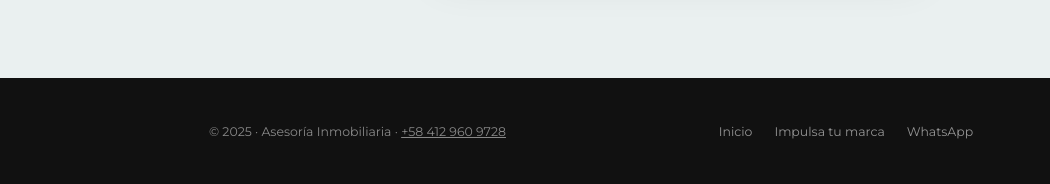
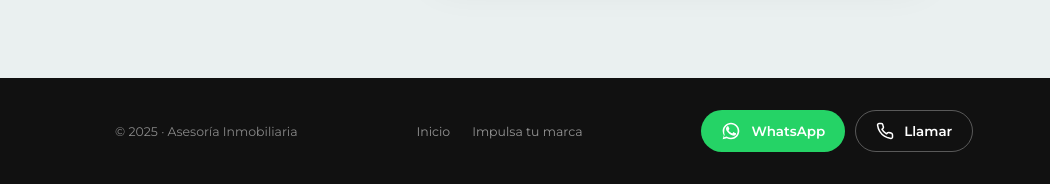
Before and after one commit to barberangonzalez-star/dulcemariarujano, a plain HTML site: page inmuebles/index.html in a window 1280 px wide. Shown: the part 2658-2842 px from the top of the page, 230-1280 px from the left. Drawn offline with Linux system fonts and the light colour scheme.

Commit message:
Inmuebles: footer contact as WhatsApp/Call buttons
Co-Authored-By: Claude Opus 5.5 <noreply@anthropic.com>

```diff
--- a/inmuebles/index.html
+++ b/inmuebles/index.html
@@ -205,7 +205,10 @@
     }
     .footer-logo img { display: block; height: 42px; width: auto; }
     footer p { font-size: .78rem; color: rgba(255,255,255,.5); }
-    footer p a { color: inherit; }
+    .footer-btns { display: flex; gap: 10px; flex-wrap: wrap; }
+    .footer-btns a { padding: 11px 20px; font-size: .84rem; box-shadow: none; }
+    .footer-btns .btn-call { background: transparent; color: var(--white); border-color: rgba(255,255,255,.3); }
+    .footer-btns .btn-call:hover { color: var(--blush); border-color: var(--blush); }
     .footer-links { display: flex; gap: 4px 22px; flex-wrap: wrap; }
     .footer-links a { display: inline-block; padding: 8px 0; font-size: .78rem; color: rgba(255,255,255,.55); text-decoration: none; }
     .footer-links a:hover { color: var(--blush); }
@@ -381,11 +384,14 @@
 
 <footer>
   <a href="../" class="footer-logo"><img src="../img/rujano-logo-color.png" width="900" height="253" alt="Rujano Comunicaciones" /></a>
-  <p>© 2025 · Asesoría Inmobiliaria · <a href="tel:+584129609728">+58 412 960 9728</a></p>
+  <p>© 2025 · Asesoría Inmobiliaria</p>
   <div class="footer-links">
     <a href="../">Inicio</a>
     <a href="../marca/">Impulsa tu marca</a>
-    <a href="https://wa.me/584129609728" target="_blank" rel="noopener">WhatsApp</a>
+  </div>
+  <div class="footer-btns">
+    <a href="https://wa.me/584129609728?text=Hola%20Dulce%2C%20quiero%20asesor%C3%ADa%20inmobiliaria%20%F0%9F%8F%A1" class="btn-primary" target="_blank" rel="noopener"><svg class="wa-ico"><use href="#wa"/></svg>WhatsApp</a>
+    <a href="tel:+584129609728" class="btn-call"><svg viewBox="0 0 24 24" fill="none" stroke="currentColor" stroke-width="2" stroke-linecap="round" stroke-linejoin="round"><path d="M22 16.9v3a2 2 0 0 1-2.2 2 19.8 19.8 0 0 1-8.6-3.1 19.5 19.5 0 0 1-6-6A19.8 19.8 0 0 1 2.1 4.2 2 2 0 0 1 4.1 2h3a2 2 0 0 1 2 1.7c.1.9.4 1.8.7 2.7a2 2 0 0 1-.5 2.1L8 9.8a16 16 0 0 0 6 6l1.3-1.3a2 2 0 0 1 2.1-.4c.9.3 1.8.6 2.7.7a2 2 0 0 1 1.7 2z"/></svg>Llamar</a>
   </div>
 </footer>
 
```
